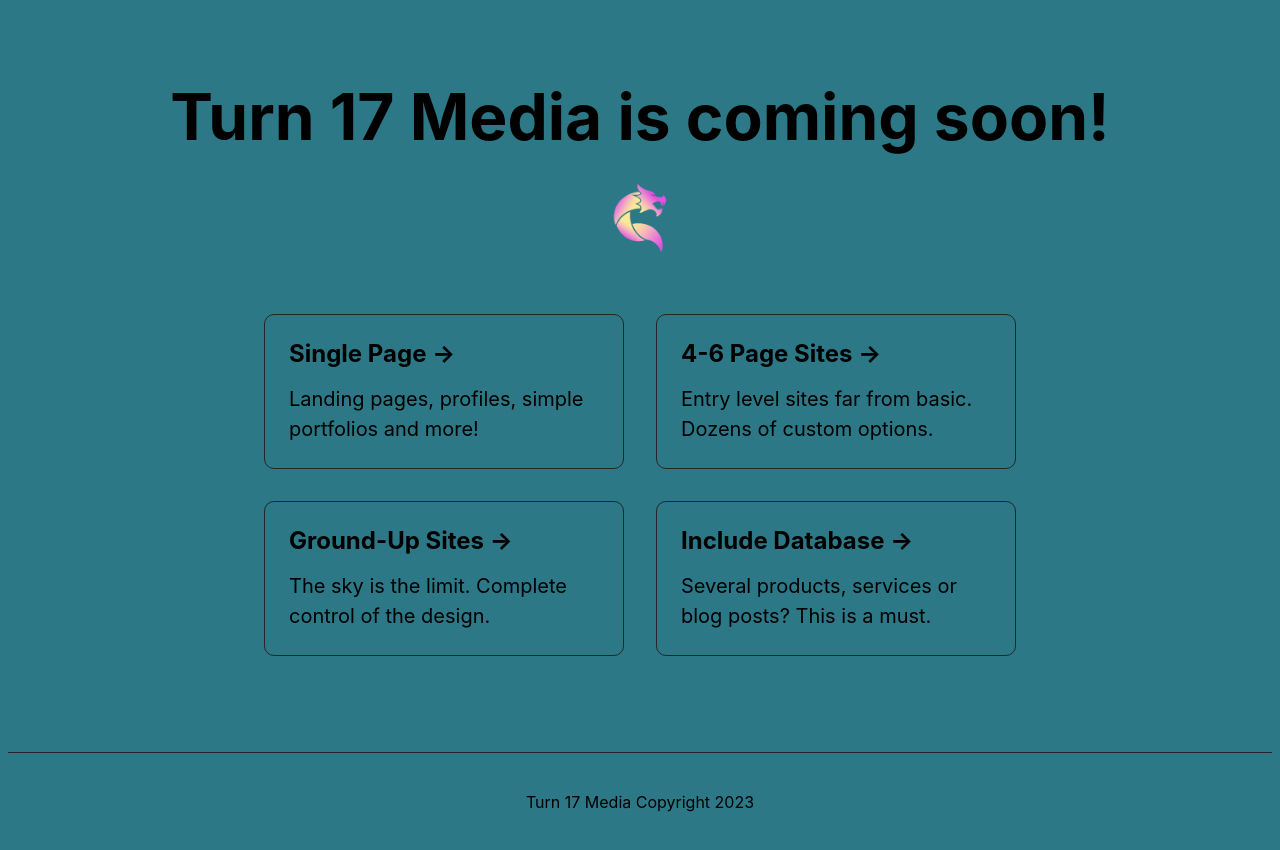
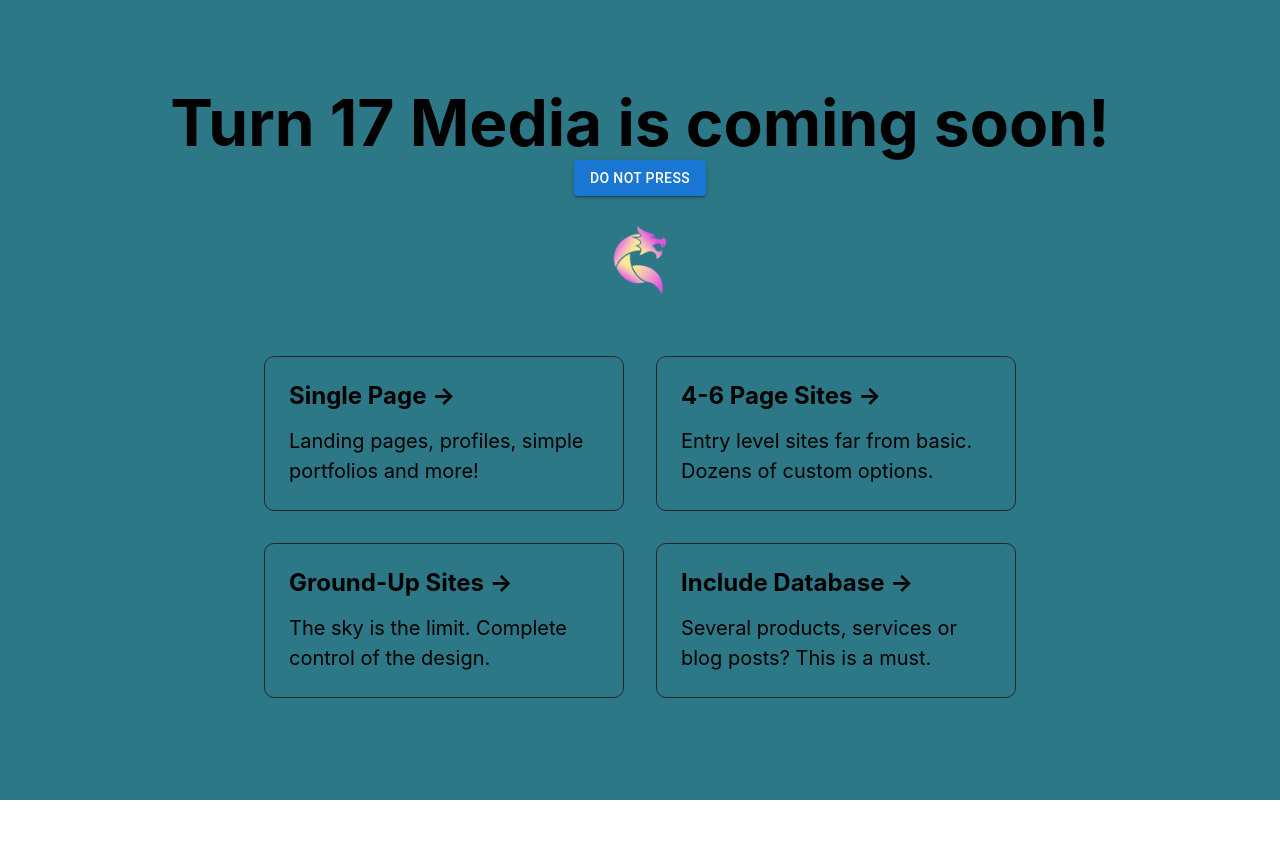
Before and after one commit to argounova/turn17-media, a Next.js app: page / in a window 1280 px wide. After the commit the page ends 800 px from the top, so only its background shows below. Built offline with nearby package versions, Linux system fonts and the light colour scheme; no server answers.

Commit message:
added dependencies

```diff
--- a/pages/index.tsx
+++ b/pages/index.tsx
@@ -1,6 +1,7 @@
 import Head from 'next/head'
 import clientPromise from '../lib/mongodb'
 import { InferGetServerSidePropsType } from 'next'
+import Button from '@mui/material/Button'
 
 export async function getServerSideProps() {
   try {
@@ -33,12 +34,14 @@ export default function Home({
       <Head>
         <title>Home - Turn 17 Media</title>
         <link rel="icon" href="/favicon.ico" />
+        <meta name="viewport" content="initial-scale=1, width=device-width" />
       </Head>
 
       <main>
         <h1 className="title">
           Turn 17 Media is coming soon!
         </h1>
+        <Button variant='contained'>Do Not Press</Button>
 
         {isConnected ? (
           <>
@@ -79,12 +82,7 @@ export default function Home({
         </div>
       </main>
 
-      <footer>
-        <div>
-          Turn 17 Media Copyright 2023{' '}
-          {/* <img src="/vercel.svg" alt="Vercel Logo" className="logo" /> */}
-        </div>
-      </footer>
+
 
       <style jsx>{`
         .container {
@@ -227,7 +225,7 @@ export default function Home({
           padding: 0;
           margin: 0;
           font-family: -apple-system, BlinkMacSystemFont, Segoe UI, Roboto,
-            Oxygen, Ubuntu, Cantarell, Fira Sans, Droid Sans, Helvetica Neue,
+            Oxygen, Bungee Spice, Audiowide, Ubuntu, Cantarell, Fira Sans, Droid Sans, Helvetica Neue,
             sans-serif;
         }
 
--- a/tsconfig.json
+++ b/tsconfig.json
@@ -15,6 +15,6 @@
     "isolatedModules": true,
     "jsx": "preserve"
   },
-  "include": ["next-env.d.ts", "**/*.ts", "**/*.tsx"],
+  "include": ["next-env.d.ts", "**/*.ts", "**/*.tsx", "components/Footer.tsx", "pages/index.tsx"],
   "exclude": ["node_modules"]
 }
```
Also changed, not shown: package.json (+12 -4 lines), 1 other file (tests, documents, lock files or other folders).
